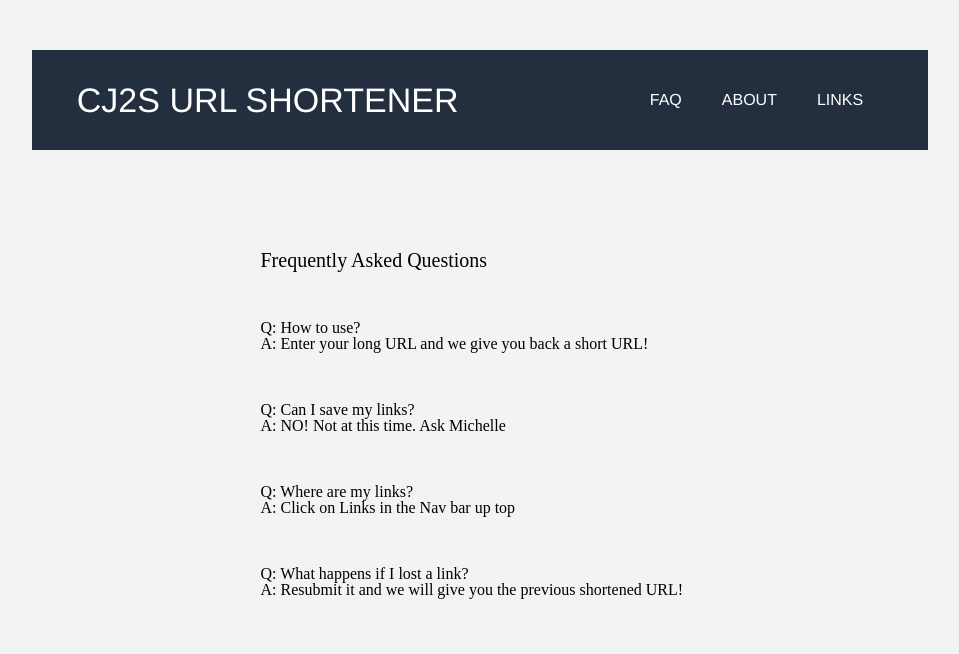
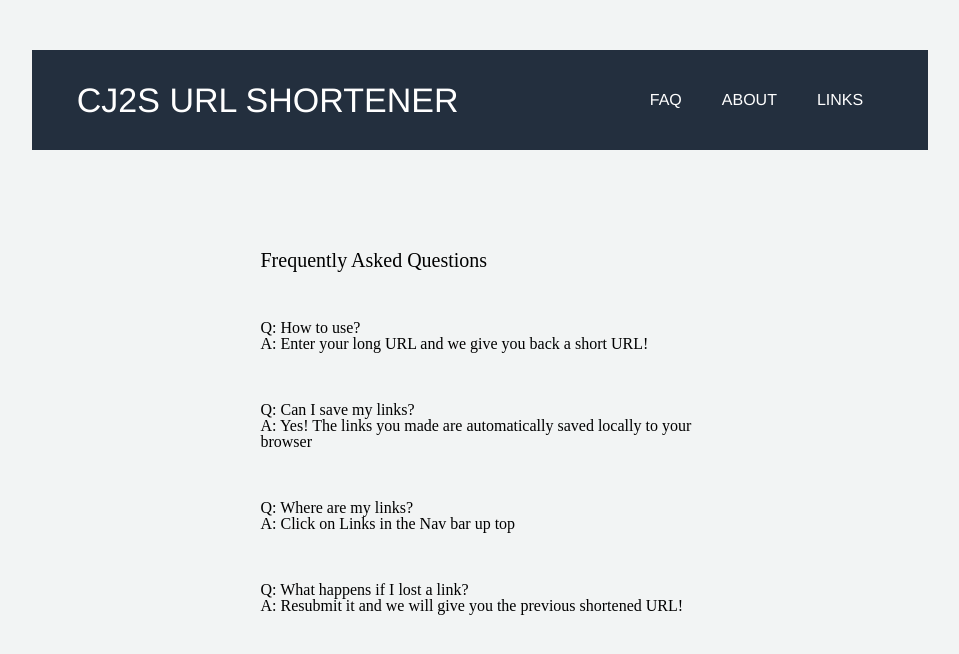
Before and after one commit to cj2-site/cj2_frontend, a React (Create React App) app: page /faq in a window 1280 px wide. Shown: the top 654 px of the page, without its empty margins (160-1119 px from the left). Built offline with nearby package versions, Linux system fonts and the light colour scheme; a web font is replaced by a local one.

Commit message:
docs: changed faq content

```diff
--- a/src/components/faq.jsx
+++ b/src/components/faq.jsx
@@ -15,7 +15,7 @@ const Faq = () => {
         <div>
           <span>Q: Can I save my links?</span>
           <br/>
-          <span>A: NO! Not at this time. Ask Michelle</span>
+          <span>A: Yes! The links you made are automatically saved locally to your browser</span>
         </div>
         <div>
           <span>Q: Where are my links?</span>
```
